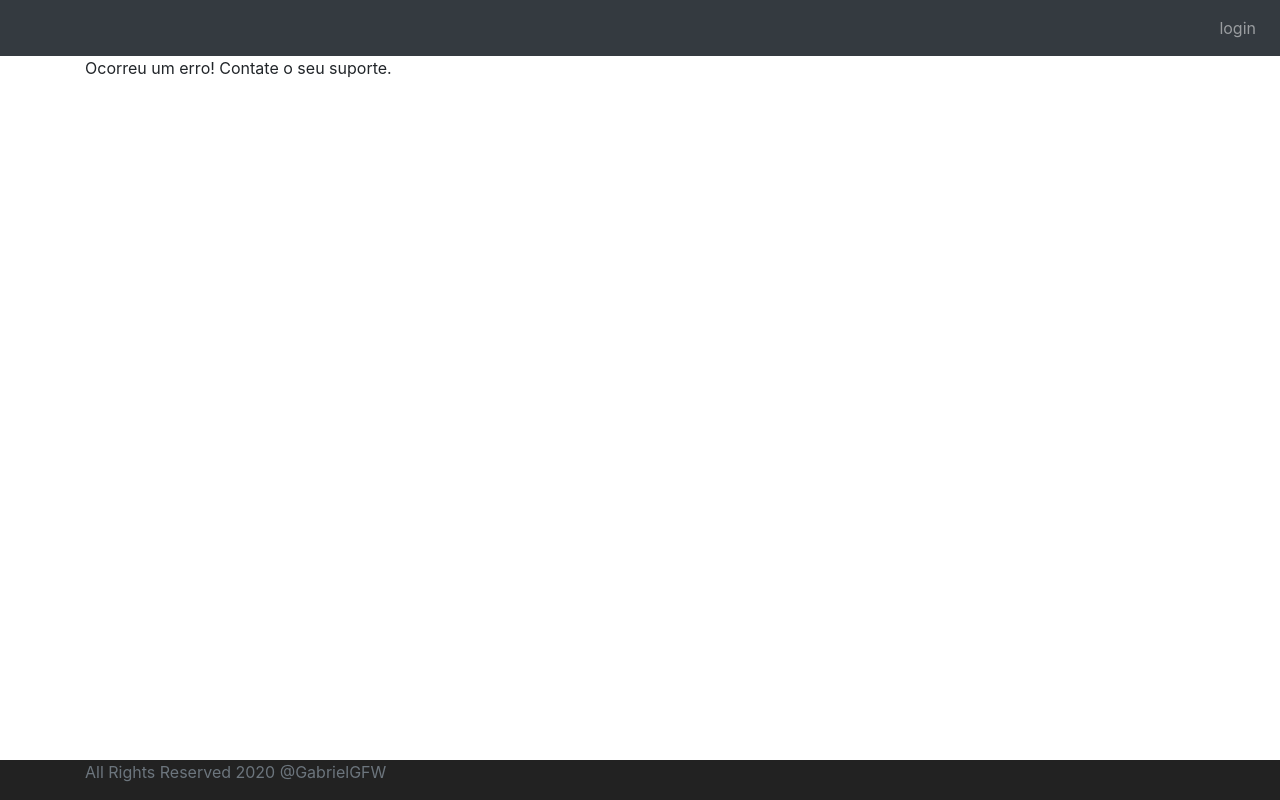
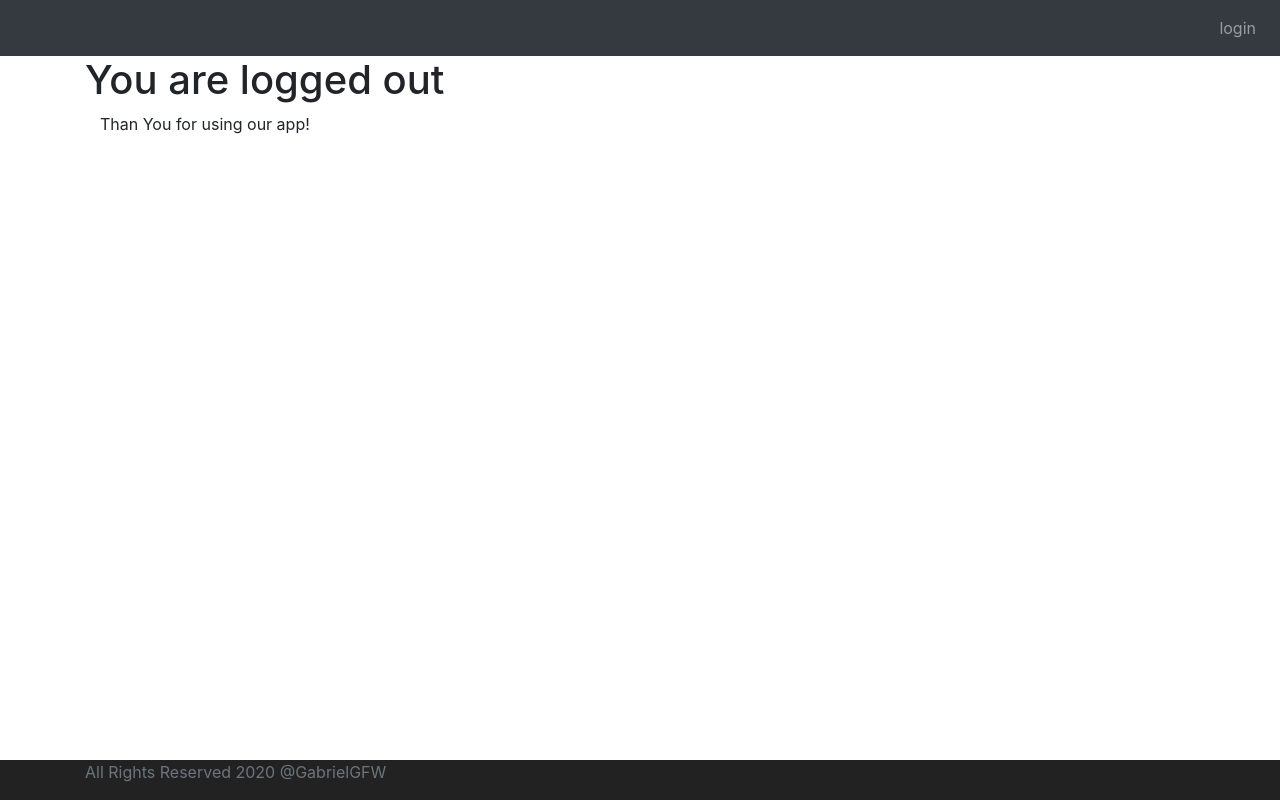
Before and after one commit to gabrielgfw/java-spring-angular, an Angular app in the folder angular-front-end/: page /logout in a window 1280 px wide. Built offline with nearby package versions, Linux system fonts and the light colour scheme.

Commit message:
add logout function

```diff
--- a/angular-front-end/src/app/app.module.ts
+++ b/angular-front-end/src/app/app.module.ts
@@ -12,6 +12,7 @@
 import appRoutes from './app.routing.module';
 import { MenuComponent } from './menu/menu.component';
 import { FooterComponent } from './footer/footer.component';
+import { LogoutComponent } from './logout/logout.component';
 
 @NgModule({
   declarations: [
@@ -21,7 +22,8 @@
     ErrorComponent,
     ListTodosComponent,
     MenuComponent,
-    FooterComponent
+    FooterComponent,
+    LogoutComponent
   ],
   imports: [
     BrowserModule,
--- a/angular-front-end/src/app/app.routing.module.ts
+++ b/angular-front-end/src/app/app.routing.module.ts
@@ -3,6 +3,7 @@
 import { WelcomeComponent } from './welcome/welcome.component';
 import { ErrorComponent } from './error/error.component';
 import { ListTodosComponent } from './list-todos/list-todos.component';
+import { LogoutComponent } from './logout/logout.component';
 
 const appRoutes: Routes = [
     // Redirect to Login Route.
@@ -18,6 +19,11 @@
     // Todos Page Route.
     { path:'todos',
       component: ListTodosComponent },
+    // Logout Page Route.
+    { path: 'logout',
+      component: LogoutComponent },
+
+
     // Não correspondendo nenhuma rota, será direcionado ao Error.
     { path:'**',
       component: ErrorComponent }
--- /dev/null
+++ b/angular-front-end/src/app/logout/logout.component.html
@@ -0,0 +1,4 @@
+<h1>You are logged out</h1>
+<div class="container">
+  Than You for using our app!
+</div>
--- /dev/null
+++ b/angular-front-end/src/app/logout/logout.component.ts
@@ -0,0 +1,18 @@
+import { Component, OnInit } from '@angular/core';
+import { HardcodedAuthenticationService } from '../service/hardcoded-authentication.service';
+
+@Component({
+  selector: 'app-logout',
+  templateUrl: './logout.component.html',
+  styleUrls: ['./logout.component.css']
+})
+export class LogoutComponent implements OnInit {
+  // Importando a classe de serviço para utilizar o método de logOut().
+  constructor(public hardcodedAuthenticationService: HardcodedAuthenticationService) { }
+
+  ngOnInit() {
+    // Toda vez que a rota de LogOut for chamada, o método da classe de serviço será executado.
+    this.hardcodedAuthenticationService.logOut();
+  }
+
+}
--- a/angular-front-end/src/app/service/hardcoded-authentication.service.ts
+++ b/angular-front-end/src/app/service/hardcoded-authentication.service.ts
@@ -27,4 +27,8 @@
 
   }
 
+  logOut() {
+    sessionStorage.removeItem('authenticatorUser');
+  }
+
 }
```
Also changed, not shown: angular-front-end/src/app/logout/logout.component.css (added), 1 other file (tests, documents, lock files or other folders).
